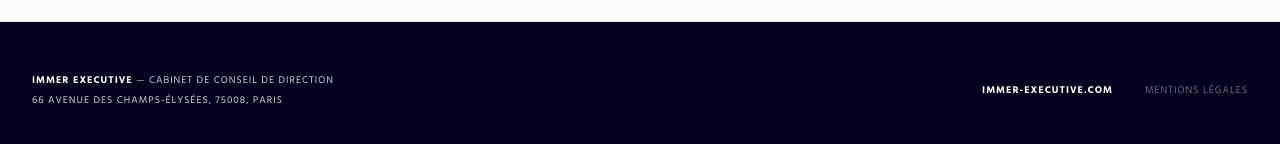
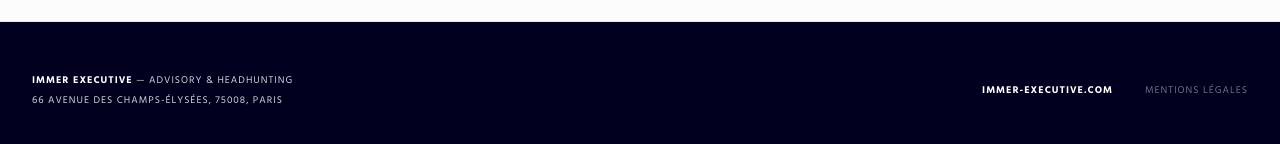
Before and after one commit to ImmerExecutive/immer-executive-site, a React (Vite) app: page / in a window 1280 px wide. Shown: the part 5703-5847 px from the top of the page. Built offline with nearby package versions, Linux system fonts and the light colour scheme.

Commit message:
Mise à jour du tagline dans le footer
Co-Authored-By: Claude Sonnet 4.6 <noreply@anthropic.com>

```diff
--- a/src/components/common/Footer.jsx
+++ b/src/components/common/Footer.jsx
@@ -5,7 +5,7 @@ export function Footer({ navigateToPage }) {
         <footer className="border-t border-gray-200 py-12 px-8 bg-[#01001e] text-white">
             <div className="max-w-7xl mx-auto flex flex-col md:flex-row justify-between items-center gap-6">
                 <div className="text-[10px] text-gray-300 uppercase tracking-widest leading-loose text-center md:text-left">
-                    <span className="text-white font-bold">Immer Executive</span> — Cabinet de conseil de direction<br />
+                    <span className="text-white font-bold">Immer Executive</span> — Advisory & Headhunting<br />
                     66 avenue des Champs-Élysées, 75008, Paris
                 </div>
                 <div className="flex items-center gap-8">
```
